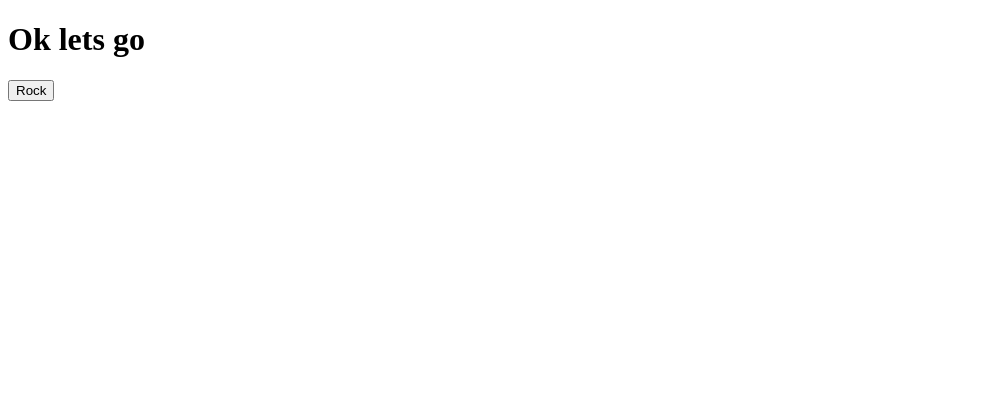
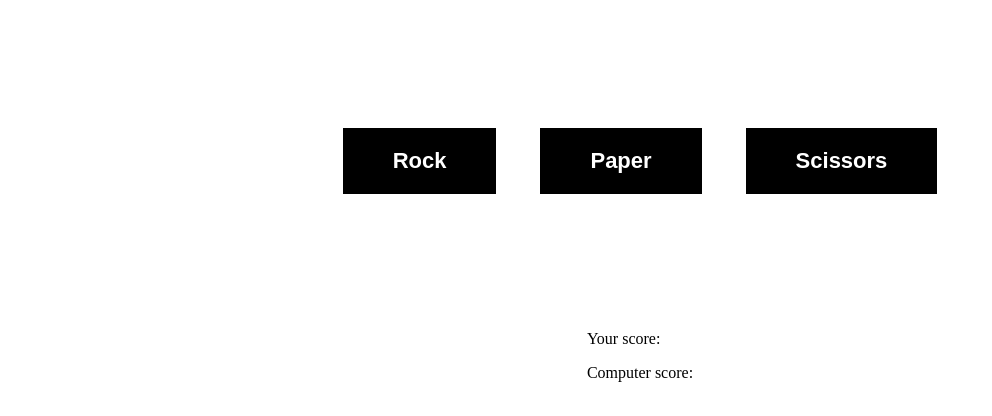
Before and after one commit to zft9xgy/rock-paper-scissors, a plain HTML site: page index.html in a window 1280 px wide. Shown: the whole page, without its empty margins (0-992 px from the left). Drawn offline with Linux system fonts and the light colour scheme.

Commit message:
Created player selection and apply style. No logic. Only display

```diff
--- a/index.html
+++ b/index.html
@@ -1,18 +1,27 @@
 <!DOCTYPE html>
 <html lang="en">
 	<head>
-    <meta charset="UTF-8">
-    <meta name="viewport" content="width=device-width, initial-scale=1.0">
+		<meta charset="UTF-8" />
+		<meta name="viewport" content="width=device-width, initial-scale=1.0" />
 		<title>Rock Paper And Scissors</title>
+		<link rel="stylesheet" href="./style.css" />
 	</head>
 	<body>
-
-    <h1>Ok lets go</h1>
-
+		<div class="main">
 			<div class="player-options">
-        <button id="rock">Rock</button>
+				<button value="rock" class="btn-selection">Rock</button>
+				<button value="paper" class="btn-selection">Paper</button>
+				<button value="scissors" class="btn-selection">Scissors</button>
 			</div>
-
+			<div class="score-display">
+				<div class="player-score">
+					<p>Your score:</p>
+				</div>
+				<div class="computer-score">
+					<p>Computer score:</p>
+				</div>
+			</div>
+		</div>
 
 		<script src="./script.js" type="text/javascript"></script>
 	</body>
--- a/style.css
+++ b/style.css
@@ -0,0 +1,24 @@
+.main {
+	display: flex;
+	flex-direction: column;
+	justify-content: center;
+	align-items: center;
+}
+
+.player-options {
+	padding: 100px 0px;
+}
+
+.score-display {
+}
+
+.btn-selection {
+	background-color: black;
+	padding: 20px 50px;
+	color: white;
+	font-size: 22px;
+	font-weight: 800;
+	border: 0px;
+	margin: 20px;
+	cursor: pointer;
+}
```
Lines whose indentation alone changed are shown as unchanged.
